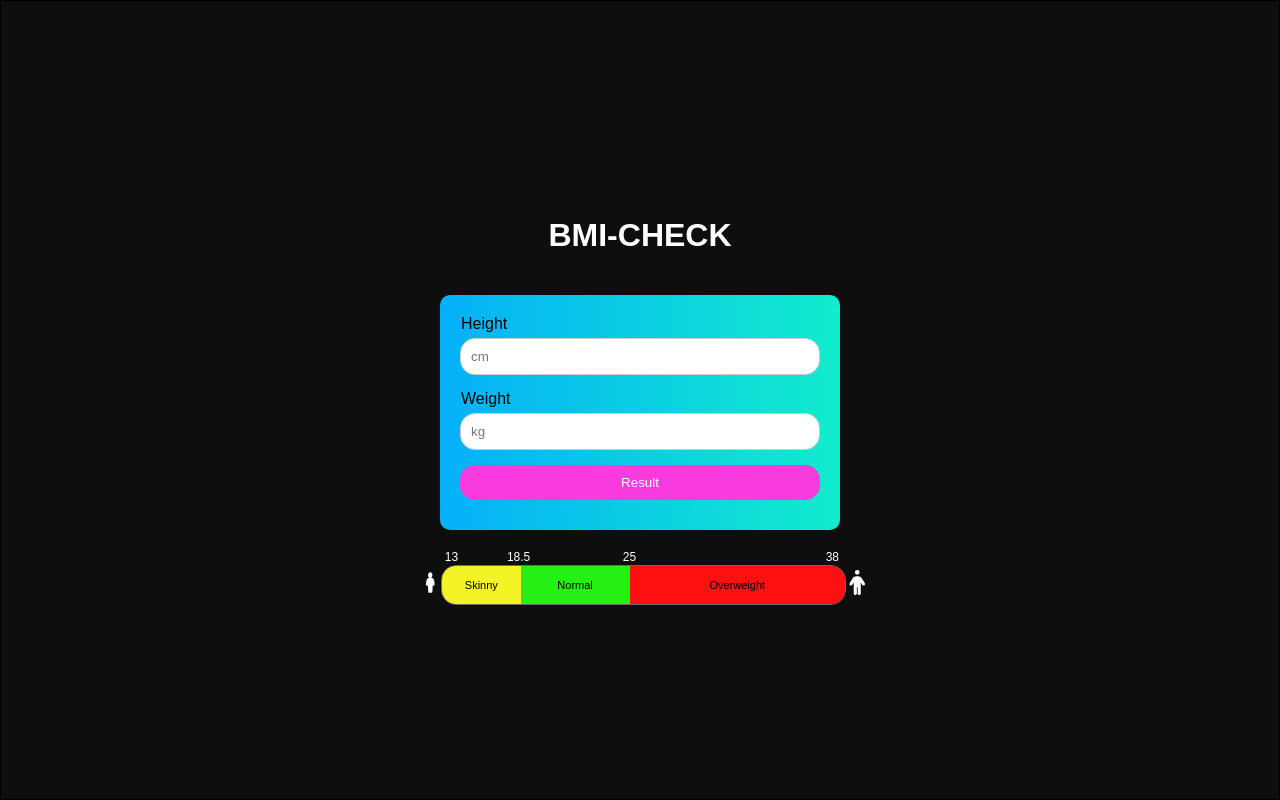
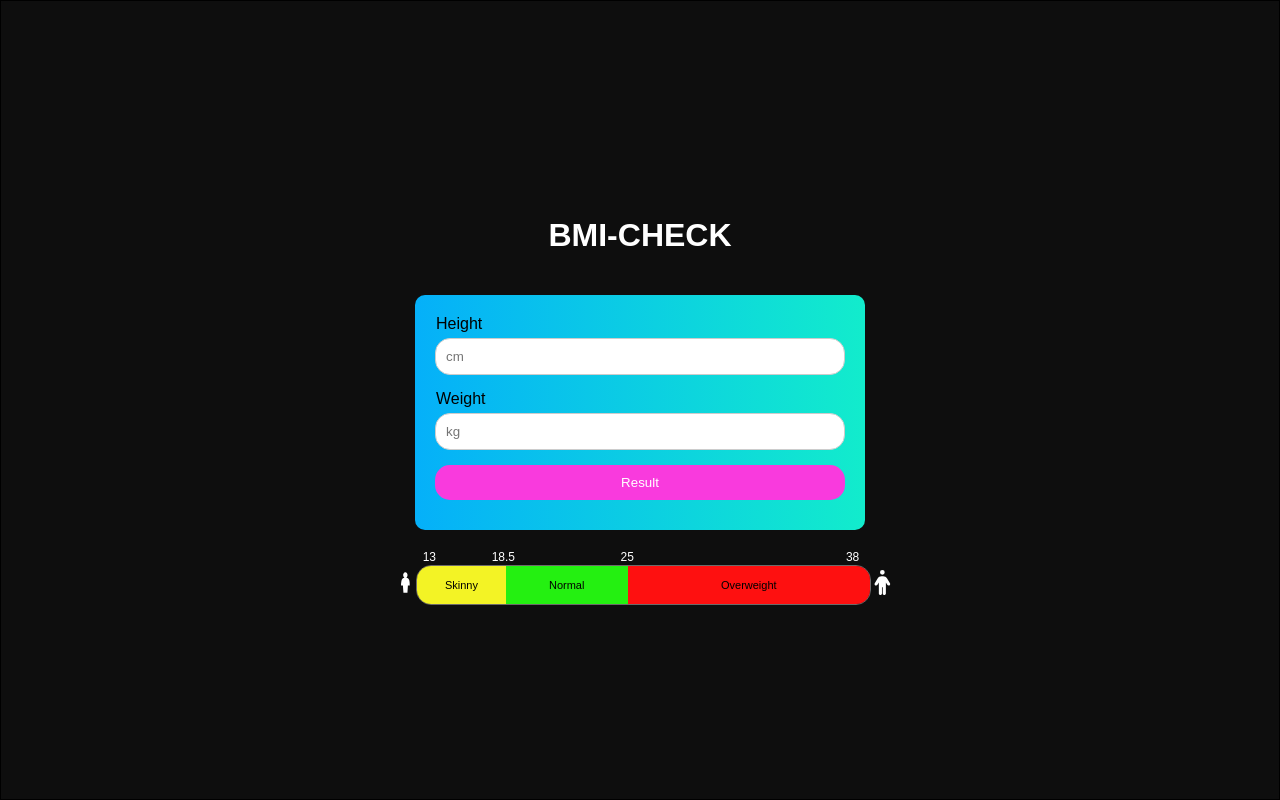
Before and after one commit to MOwaisAzizi/BMI-Calculator, a React (Vite) app: page / in a window 1280 px wide. Built offline with nearby package versions, Linux system fonts and the light colour scheme.

Commit message:
finishing

```diff
--- a/src/App.jsx
+++ b/src/App.jsx
@@ -1,4 +1,4 @@
-import { useEffect, useState } from "react"
+import {useState } from "react"
 import Pipe from "./Pipe"
 
 function App(){
@@ -8,13 +8,9 @@ function App(){
 
   function handleOperation(){
     if(!hight && !weight) return
-    setResutl(weight / ((hight / 100) * (hight / 100)))
+    setResutl(weight / ((hight / 100) ** (hight / 100)))
   }
 
-  useEffect(function(){
-  console.log(result);
-
-  },[result])
 
   return (
     <div className="container">
--- a/src/Pipe.css
+++ b/src/Pipe.css
@@ -39,7 +39,7 @@
   }
   .containerAllPipe{
     width: 100%;
-    max-width: 450px;
+    max-width: 500px;
     margin-left: 7px;
     /* padding: 10px; */
   }
--- a/src/index.css
+++ b/src/index.css
@@ -26,7 +26,7 @@ body {
   border-radius: 10px;
   padding-bottom: 10px;
   width: 100%;
-  max-width: 400px;
+  max-width: 450px;
 }
 
 h2 {
```
